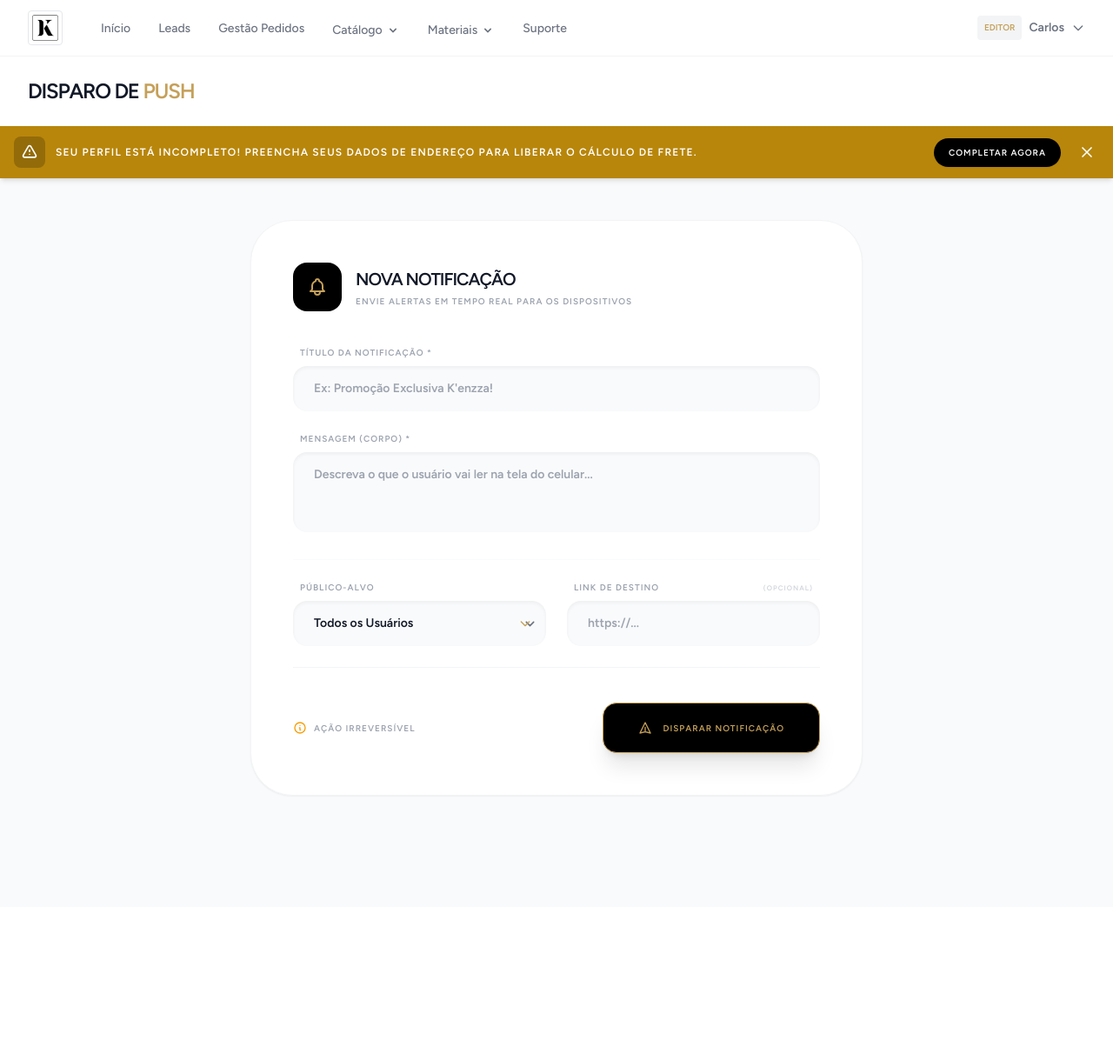
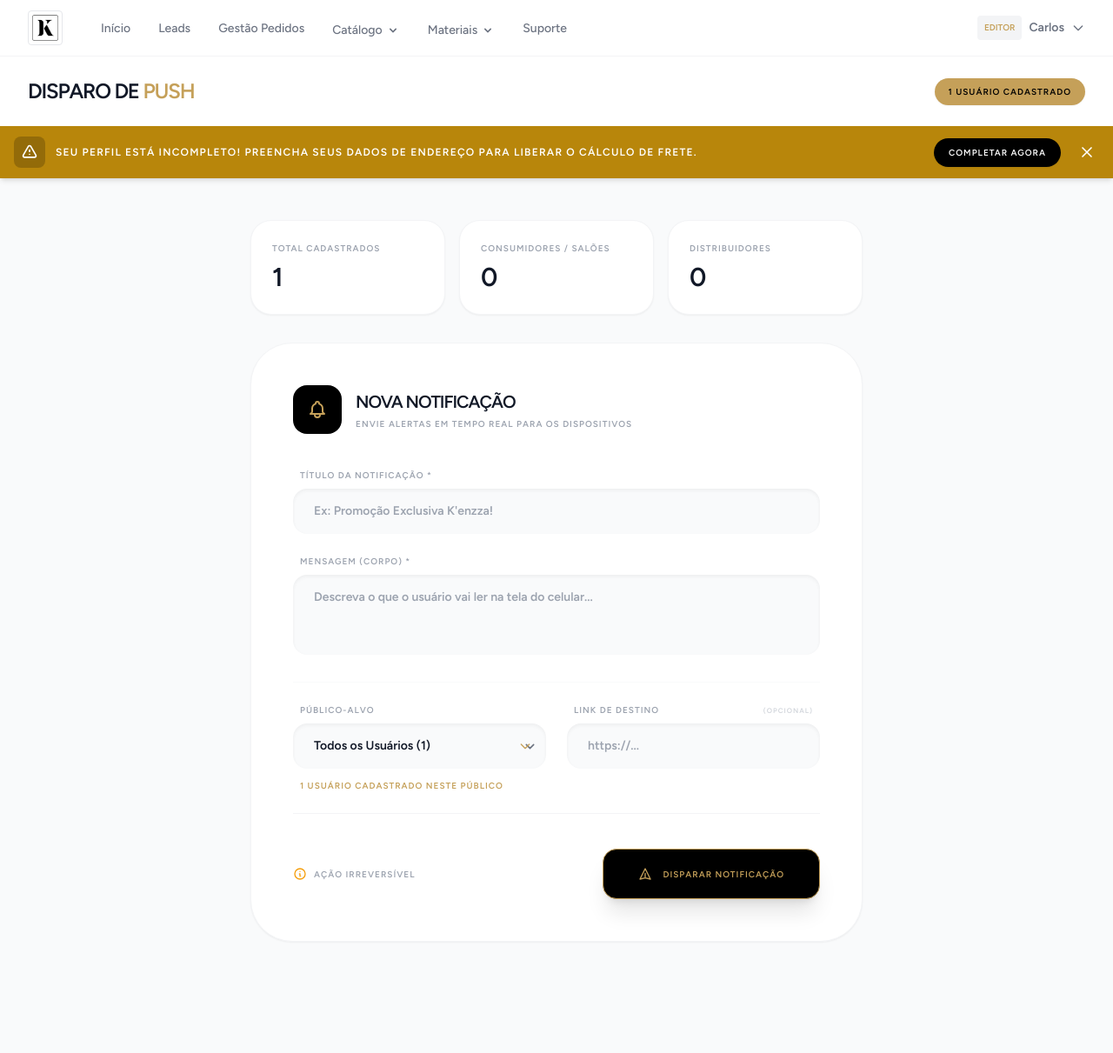
Before and after one commit to megaflood-br/kenzza-project, a Laravel app: page /admin/notificacoes in a window 1280 px wide. Shown: the whole page at 87% size. Before the commit the page ends 916 px from the top, so only its background shows below. Run offline with Laravel 12, Linux system fonts and the light colour scheme; a user stored in the database is signed in; data comes from the database, SQL or seed files in the repository; data that the repository does not hold is empty; style sheets or scripts are compiled from the project's sources; parts of the project's set-up code (start-up, migrations or seed data) failed here and were passed over; some libraries are stand-ins or nearby versions.

Commit message:
Show registered user counts on the push notification screen
Display total, consumer/salon, and distributor cadastros, and update the selected-audience count when the target changes.

Co-authored-by: Carlos <megaflood-br@users.noreply.github.com>

```diff
--- a/app/Http/Controllers/Admin/NotificationController.php
+++ b/app/Http/Controllers/Admin/NotificationController.php
@@ -3,6 +3,7 @@
 namespace App\Http\Controllers\Admin;
 
 use App\Http\Controllers\Controller;
+use App\Models\User;
 use Illuminate\Http\Request;
 use Berkayk\OneSignal\OneSignalClient;
 
@@ -17,7 +18,13 @@ class NotificationController extends Controller
 
     public function index()
     {
-        return view('admin.notifications.create');
+        $userCounts = [
+            'all' => User::count(),
+            'consumer' => User::whereIn('role', ['consumer', 'salon'])->count(),
+            'distributor' => User::where('role', 'distributor')->count(),
+        ];
+
+        return view('admin.notifications.create', compact('userCounts'));
     }
 
     /**
--- a/resources/views/admin/notifications/create.blade.php
+++ b/resources/views/admin/notifications/create.blade.php
@@ -4,11 +4,19 @@
             <h2 class="font-black text-2xl text-gray-900 uppercase tracking-tighter">
                 Disparo de <span class="text-[#c5a059]">Push</span>
             </h2>
+            <span class="bg-[#c5a059] text-black text-[10px] font-black uppercase tracking-widest px-4 py-2 rounded-full shadow-sm">
+                {{ $userCounts['all'] }} usuário{{ $userCounts['all'] === 1 ? '' : 's' }} cadastrado{{ $userCounts['all'] === 1 ? '' : 's' }}
+            </span>
         </div>
     </x-slot>
 
     <div class="py-12 bg-gray-50 min-h-screen">
-        <div class="max-w-3xl mx-auto px-4 sm:px-6 lg:px-8">
+        <div class="max-w-3xl mx-auto px-4 sm:px-6 lg:px-8"
+             x-data="{
+                target: 'all',
+                counts: {{ json_encode($userCounts) }},
+                get selectedCount() { return Number(this.counts[this.target] ?? 0); }
+             }">
 
             @if(session('success'))
                 <div class="mb-8 p-5 bg-green-50 border-l-4 border-green-500 text-green-700 font-bold rounded-2xl uppercase text-[10px] tracking-widest shadow-sm flex items-center gap-3">
@@ -16,6 +24,21 @@
                     {{ session('success') }}
                 </div>
             @endif
+
+            <div class="grid grid-cols-1 sm:grid-cols-3 gap-4 mb-8">
+                <div class="bg-white border border-gray-100 rounded-3xl p-6 shadow-sm">
+                    <p class="text-[10px] font-black uppercase text-gray-400 tracking-widest">Total cadastrados</p>
+                    <p class="mt-2 font-black text-3xl text-gray-900 tracking-tighter">{{ $userCounts['all'] }}</p>
+                </div>
+                <div class="bg-white border border-gray-100 rounded-3xl p-6 shadow-sm">
+                    <p class="text-[10px] font-black uppercase text-gray-400 tracking-widest">Consumidores / Salões</p>
+                    <p class="mt-2 font-black text-3xl text-gray-900 tracking-tighter">{{ $userCounts['consumer'] }}</p>
+                </div>
+                <div class="bg-white border border-gray-100 rounded-3xl p-6 shadow-sm">
+                    <p class="text-[10px] font-black uppercase text-gray-400 tracking-widest">Distribuidores</p>
+                    <p class="mt-2 font-black text-3xl text-gray-900 tracking-tighter">{{ $userCounts['distributor'] }}</p>
+                </div>
+            </div>
 
             <div class="bg-white shadow-sm rounded-[2rem] sm:rounded-[3rem] border border-gray-100 overflow-hidden">
                 <div class="p-8 sm:p-12">
@@ -49,15 +72,16 @@
                             <div>
                                 <label class="text-[10px] font-black uppercase text-gray-400 tracking-widest px-2 block mb-2">Público-Alvo</label>
                                 <div class="relative">
-                                    <select name="target_role" class="w-full bg-gray-50 border-none rounded-2xl py-4 pl-6 pr-10 text-sm focus:ring-2 focus:ring-[#c5a059] font-bold text-gray-900 shadow-inner cursor-pointer appearance-none transition-all">
-                                        <option value="all">Todos os Usuários</option>
-                                        <option value="consumer">Apenas Consumidores (Salões)</option>
-                                        <option value="distributor">Apenas Distribuidores</option>
+                                    <select name="target_role" x-model="target" class="w-full bg-gray-50 border-none rounded-2xl py-4 pl-6 pr-10 text-sm focus:ring-2 focus:ring-[#c5a059] font-bold text-gray-900 shadow-inner cursor-pointer appearance-none transition-all">
+                                        <option value="all">Todos os Usuários ({{ $userCounts['all'] }})</option>
+                                        <option value="consumer">Apenas Consumidores / Salões ({{ $userCounts['consumer'] }})</option>
+                                        <option value="distributor">Apenas Distribuidores ({{ $userCounts['distributor'] }})</option>
                                     </select>
                                     <div class="absolute inset-y-0 right-0 pr-4 flex items-center pointer-events-none">
                                         <svg class="h-4 w-4 text-[#c5a059]" fill="none" stroke="currentColor" viewBox="0 0 24 24"><path stroke-linecap="round" stroke-linejoin="round" stroke-width="2" d="M19 9l-7 7-7-7"></path></svg>
                                     </div>
                                 </div>
+                                <p class="mt-3 px-2 text-[10px] font-black uppercase tracking-widest text-[#c5a059]" x-text="selectedCount + (selectedCount === 1 ? ' usuário cadastrado neste público' : ' usuários cadastrados neste público')"></p>
                             </div>
 
                             <div>
```
Also changed, not shown: tests/Feature/PushNotificationUserCountTest.php (added, +51 -0 lines).
